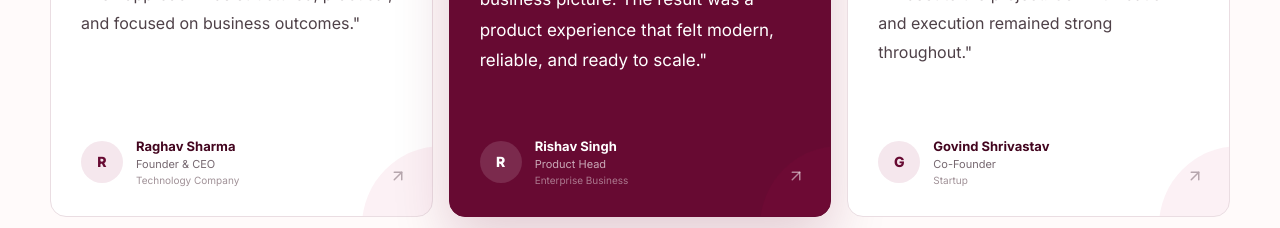
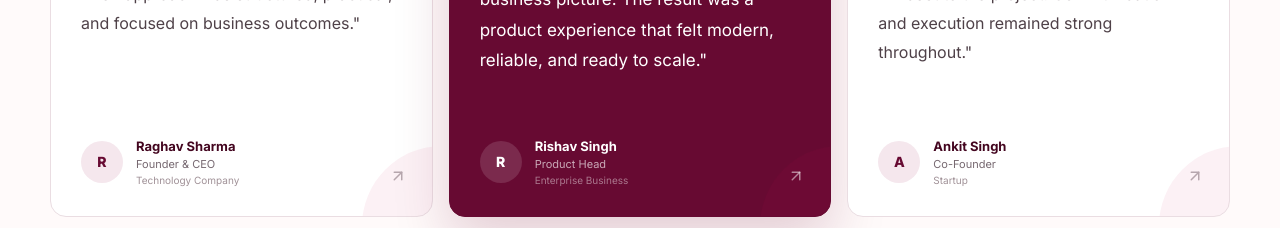
Before and after one commit to vansh816/rubium-frontend, a React (Vite) app: page / in a window 1280 px wide. Shown: the part 7720-7948 px from the top of the page. Built offline with nearby package versions, Linux system fonts and the light colour scheme.

Commit message:
change client name

```diff
--- a/src/sections/Testimonials.jsx
+++ b/src/sections/Testimonials.jsx
@@ -19,7 +19,7 @@ const testimonials = [
   {
     quote:
       "From architecture to user experience, Rubium AI brought the right engineering mindset to the project. Communication and execution remained strong throughout.",
-    name: "Govind Shrivastav",
+    name: "Ankit Singh",
     role: "Co-Founder",
     company: "Startup",
   },
```
